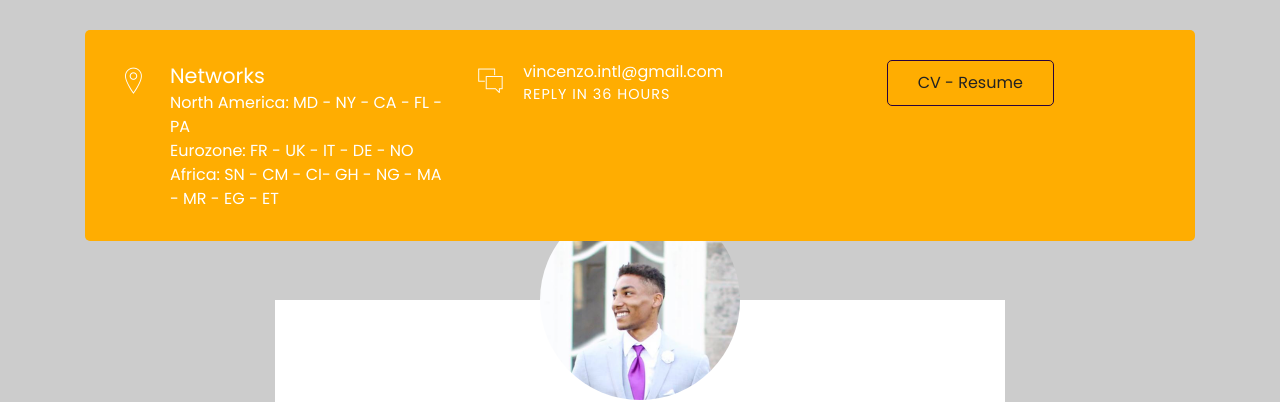
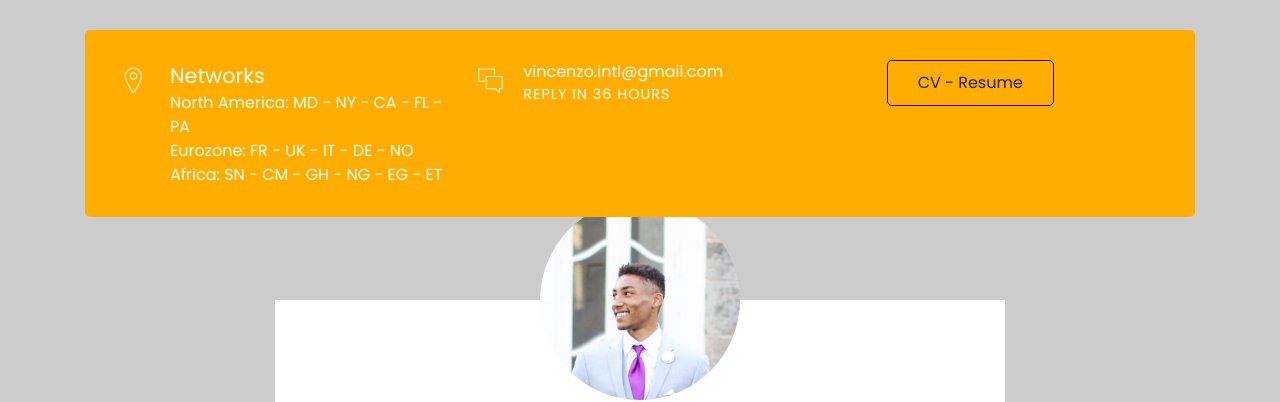
Before and after one commit to sagivi/sagivi.github.io, a plain HTML site: page index.html in a window 1280 px wide. Shown: the top 402 px of the page. Drawn offline with Linux system fonts and the light colour scheme; files whose address does not match are found by name.

Commit message:
Update index.html

```diff
--- a/index.html
+++ b/index.html
@@ -23,6 +23,8 @@
 
 	<link href="01-cv-portfolio/css/responsive.css" rel="stylesheet">
 
+	<link href="04-elements/css/styles.css" rel="stylesheet">
+
 </head>
 <body>
 
@@ -37,7 +39,7 @@
                                 <h4>Networks</h4>
 								<h5>North America: MD - NY - CA - FL - PA </h5>
 								<h5>Eurozone: FR - UK - IT - DE - NO</h5>
-                <h5>Africa: SN - CM - CI- GH - NG - MA - MR - EG - ET </h5>
+                						<h5>Africa: SN - CM - GH - NG - EG - ET </h5>
 							</div><!-- right-area -->
 						</div><!-- info -->
 					</div><!-- col-sm-4 -->
@@ -54,7 +56,6 @@
 
                     <div class="col-sm-6 col-md-6 col-lg-4">
 						<div class="info">
-							<link href="04-elements/css/styles.css" rel="stylesheet">
 							<!-- <i class="icon ion-ios-telephone-outline"></i> -->
 								<div class="right-area">
 								<a class="btn btn-border-purple"" href="#">CV - Resume</a>
```
